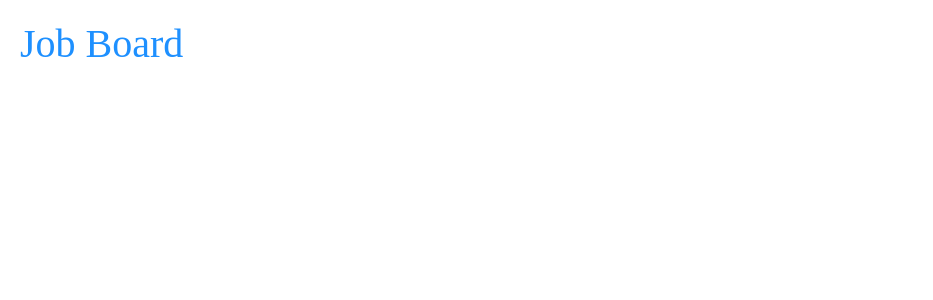
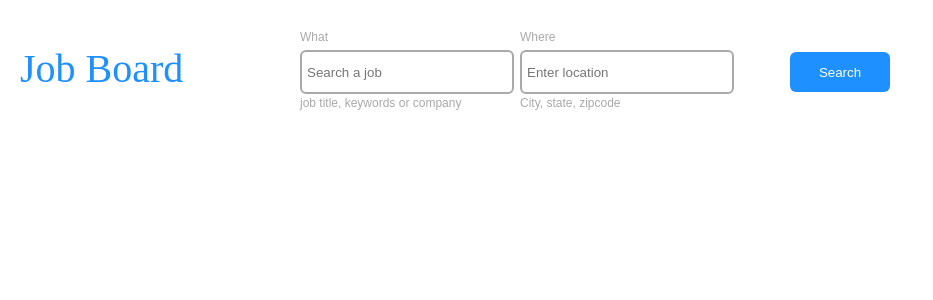
Before and after one commit to BenjaminDagg/Better_Youtube, a React (Create React App) app: page / in a window 1280 px wide. Shown: the top 300 px of the page, without its empty margins (0-933 px from the left). Built offline with nearby package versions, Linux system fonts and the light colour scheme.

Commit message:
made search bar component

```diff
--- a/src/App.css
+++ b/src/App.css
@@ -30,5 +30,5 @@
 #nav-bar {
   position: absolute;
   left: 10px;
-  top: 10px;
+  top: 35px;
 }
--- a/src/App.js
+++ b/src/App.js
@@ -2,12 +2,14 @@ import React, { Component } from 'react';
 import logo from './logo.svg';
 import './App.css';
 import { NavBar } from "./components/NavBar/NavBar.js";
+import { JobBoard } from "./components/JobBoard/JobBoard";
 
 class App extends Component {
   render() {
     return (
       <div className="App">
         <NavBar/>
+          <JobBoard/>
       </div>
     );
   }
--- /dev/null
+++ b/src/components/JobBoard/JobBoard.css
@@ -0,0 +1,8 @@
+#search-input {
+    position: absolute;
+    margin-left: 300px;
+    margin-top: 30px;
+    width: 50%;
+    height: 100px;
+
+}
--- /dev/null
+++ b/src/components/JobBoard/JobBoard.js
@@ -0,0 +1,16 @@
+import React, { Component } from 'react';
+import { SearchInput } from "../SearchInput/SearchInput";
+import "./JobBoard.css";
+
+/*
+This component is the container for the entire application
+ */
+export class JobBoard extends Component {
+    render() {
+        return (
+            <div id="job-board">
+                <SearchInput/>
+            </div>
+        );
+    }
+}
--- a/src/components/NavBar/NavBar.js
+++ b/src/components/NavBar/NavBar.js
@@ -1,6 +1,10 @@
 import React, { Component } from 'react';
 import "./NavBar.css";
 
+/*
+This component is the 'Job Board' logo on the top of
+the page. When clicked returns to home page
+ */
 export class NavBar extends Component {
     render() {
         return (
--- /dev/null
+++ b/src/components/SearchInput/SearchInput.css
@@ -0,0 +1,51 @@
+.job-search-container {
+    width:220px;
+    height: 80px;
+    position: relative;
+    float: left;
+
+
+}
+
+.search-input-top-text {
+    font-size: 12px;
+    color: darkgrey;
+    position: absolute;
+    left: 0;
+    top:0;
+
+}
+
+.search-input {
+    width: 200px;
+    height: 30px;
+    border: 2px solid darkgrey;
+    border-radius: 6px;
+    padding: 5px;
+    position:absolute;
+    left: 0;
+    top: 20px;
+    color: darkgrey;
+
+
+}
+
+.search-input-btm-text {
+    font-size: 12px;
+    color: darkgrey;
+    position:absolute;
+    left: 0;
+    bottom: 0;
+
+}
+
+#search-btn {
+    width: 100px;
+    height: 40px;
+    background-color: dodgerblue;
+    color:white;
+    border: 1px transparent;
+    border-radius: 6px;
+    flaot: left;
+    margin-top: 22px;
+}
--- /dev/null
+++ b/src/components/SearchInput/SearchInput.js
@@ -0,0 +1,28 @@
+import React, { Component } from 'react';
+import "./SearchInput.css";
+
+/*
+This component is the search inputs for job
+title and location at the top of the page
+ */
+export class SearchInput extends Component {
+    render() {
+        return (
+            <div id="search-input">
+                <div class="job-search-container">
+                    <span class="search-input-top-text"> What</span>
+                    <input placeholder="Search a job" class="search-input"/>
+                    <span class="search-input-btm-text">job title, keywords or company</span>
+                </div>
+                <div className="job-search-container">
+                    <span className="search-input-top-text"> Where</span>
+                    <input placeholder="Enter location" className="search-input"/>
+                    <span className="search-input-btm-text">City, state, zipcode</span>
+                </div>
+                <button id="search-btn">Search</button>
+            </div>
+
+
+        );
+    }
+}
```
